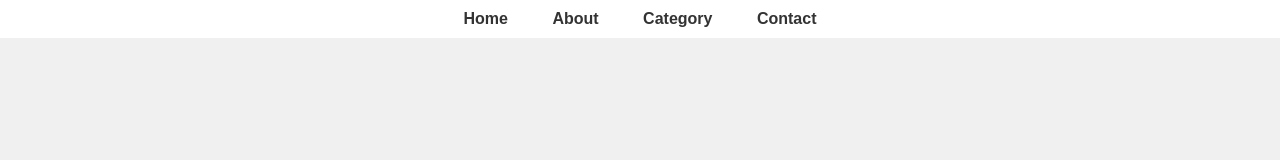
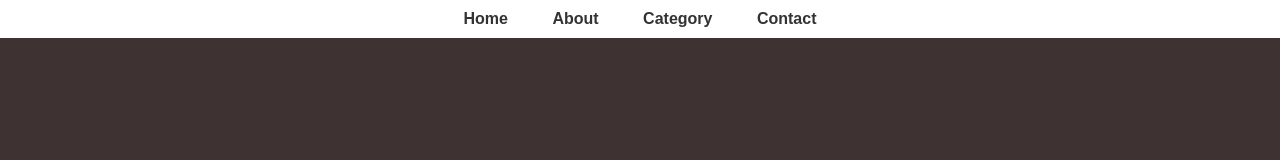
Before and after one commit to RijukarPalit/PRODIGY_WD_01, a plain HTML site: page index.html in a window 1280 px wide. Drawn offline with Linux system fonts and the light colour scheme.

Commit message:
Update index.html

```diff
--- a/index.html
+++ b/index.html
@@ -18,7 +18,7 @@
 
   <div id="content">
     <!-- Your content goes here -->
-    <div style="height: 1000px; background-color: #f0f0f0; padding: 20px;">
+    <div style="height: 1000px; background-color:rgb(63, 50, 50); padding: 20px;">
      When you Scroll the background color of menu gets changed!
     </div>
   </div>
```
